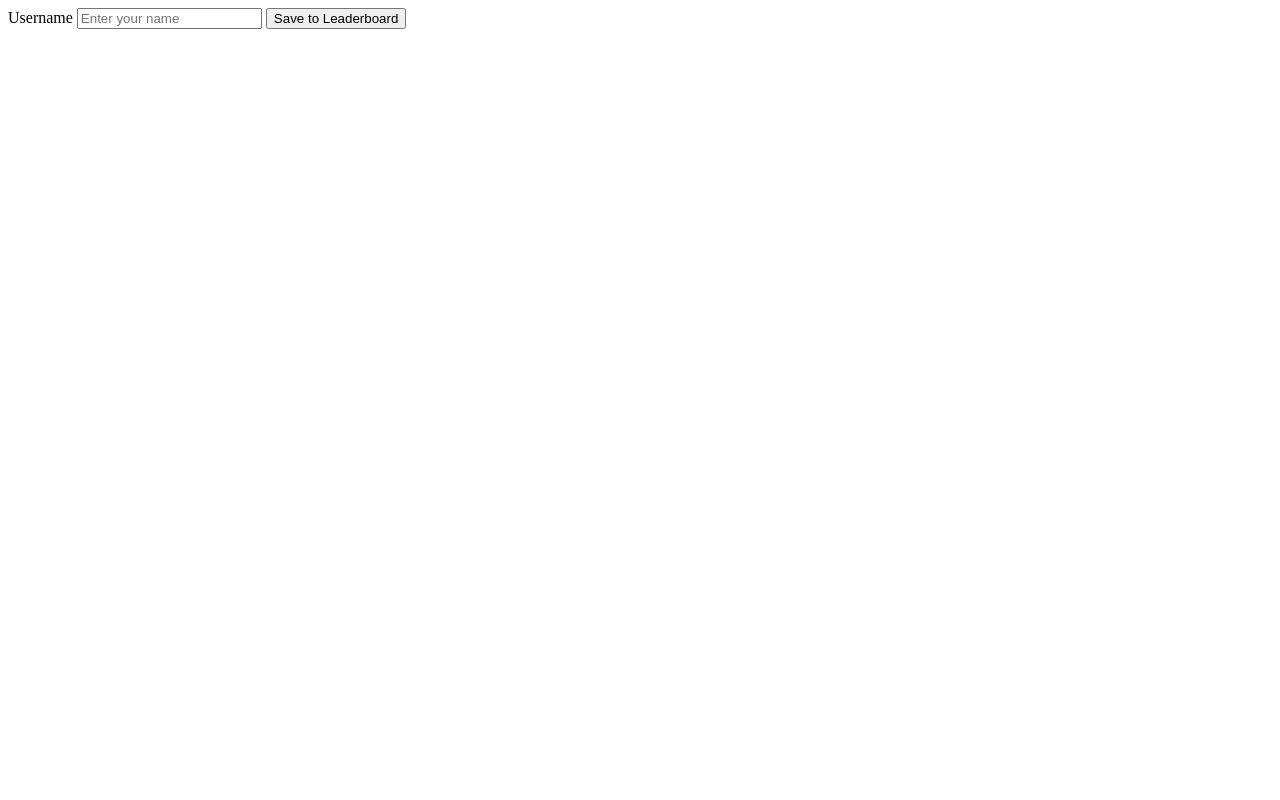
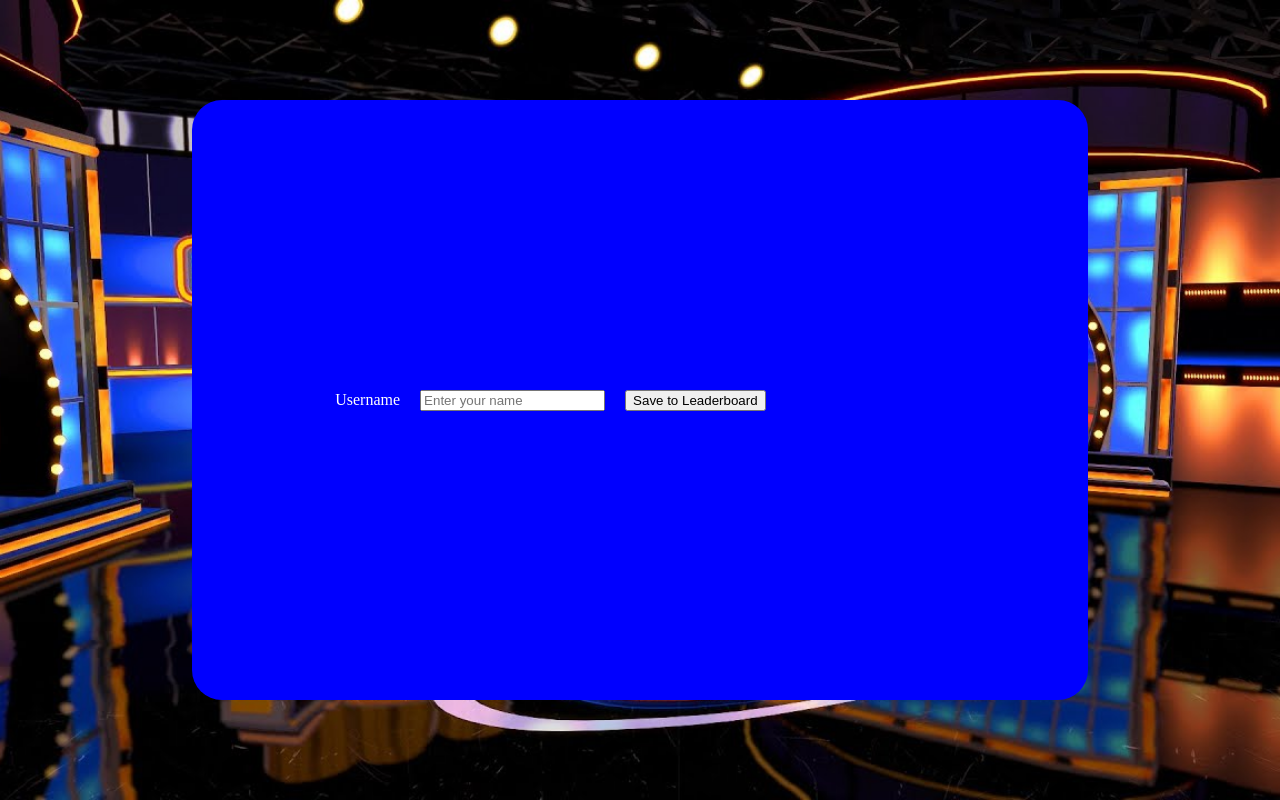
Before and after one commit to CelineSelke/Group16Project2, a PHP site: page /login.php in a window 1280 px wide. Run offline with PHP 8.4, Linux system fonts and the light colour scheme.

Commit message:
Add background to login.php

```diff
--- a/login.php
+++ b/login.php
@@ -21,9 +21,11 @@ if ($_SERVER['REQUEST_METHOD'] === 'POST') {
 <head>
     <meta charset="UTF-8">
     <meta name="viewport" content="width=device-width, initial-scale=1.0">
+    <link rel="stylesheet" href="./css/game-styles.css">
     <title>Login</title>
 </head>
 <body>
+<div class="game-area">
     <form action="login.php" method="post">
         <label for="username">Username</label>
         <input type="text" name="username" placeholder="Enter your name" required>
@@ -32,5 +34,6 @@ if ($_SERVER['REQUEST_METHOD'] === 'POST') {
 
         <button type="submit">Save to Leaderboard</button>
     </form>
+</div>
 </body>
 </html>
```
